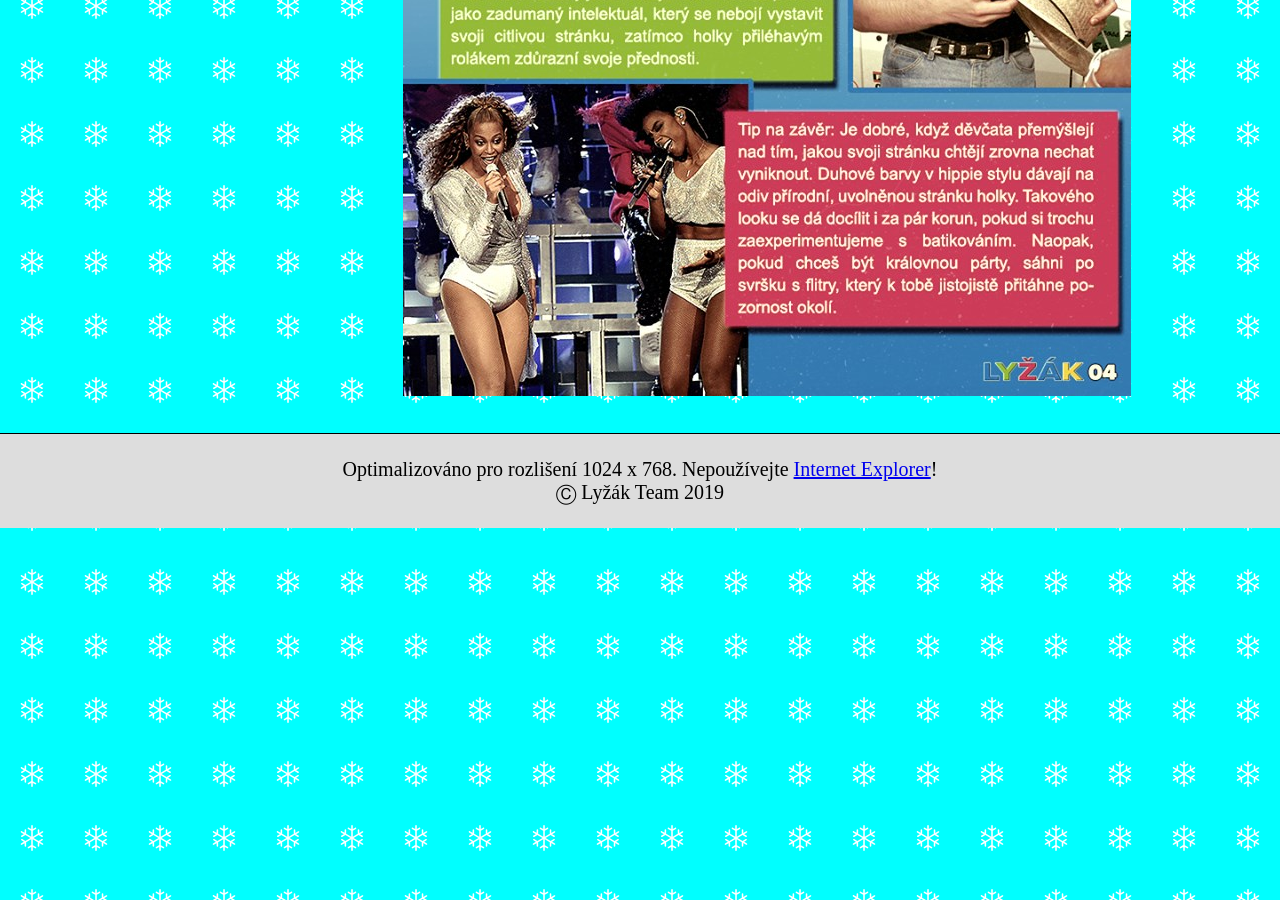
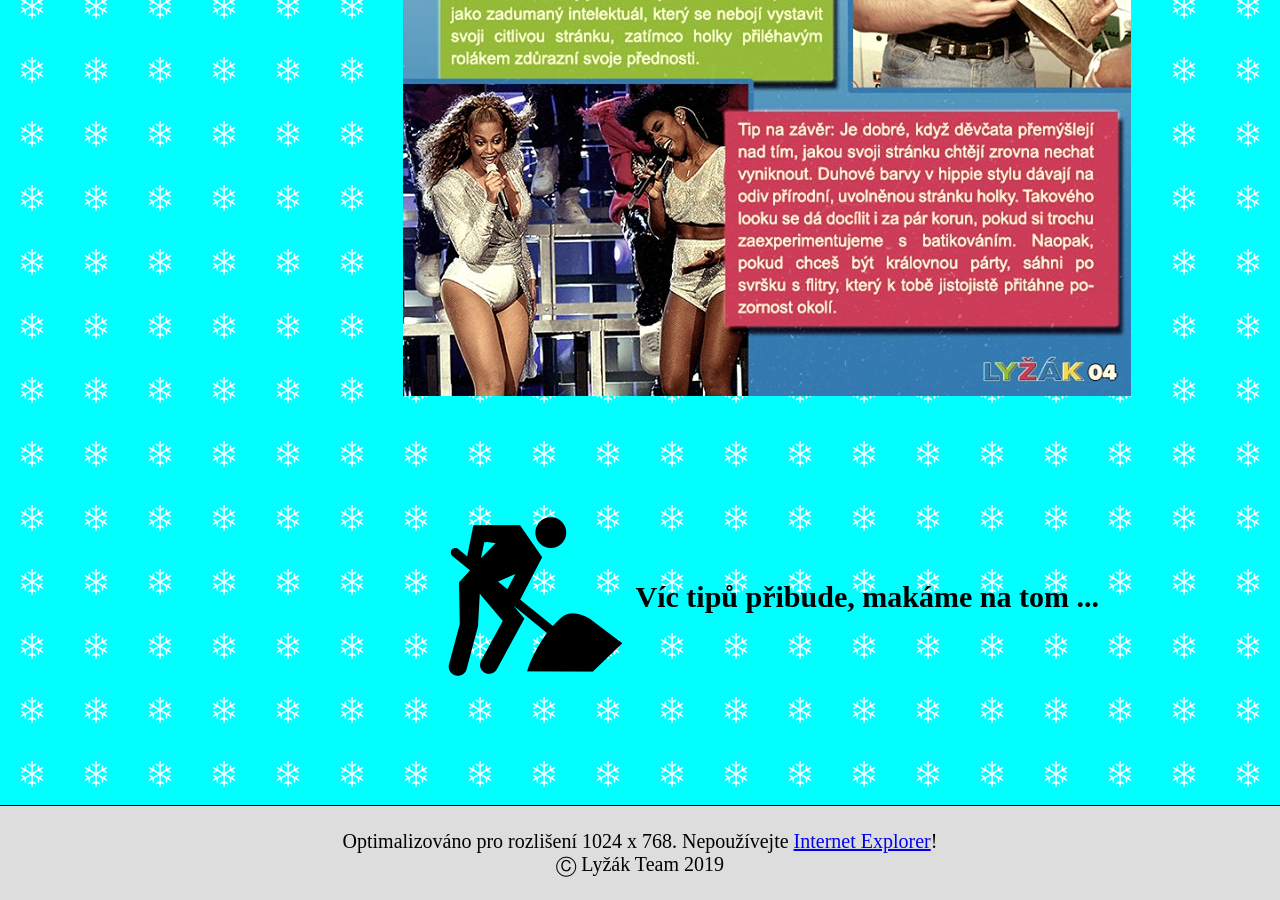
Before and after one commit to mhavelka/lyzak, a Jekyll site: the page built from pages/jak-se-oblict.md, in a window 1280 px wide and 900 px high, scrolled down 1818 px. Built offline with Jekyll 4.4.1, drawn with Linux system fonts in a browser that asks for light colours.

Commit message:
Jak se oblict - construction

```diff
--- a/pages/jak-se-oblict.md
+++ b/pages/jak-se-oblict.md
@@ -4,3 +4,7 @@ permalink: /co-si-oblict/
 ---
 ![Jak se háknout](/assets/img/clothes/jak-se-ohaknout-1.jpg){:class="img-responsive"}
 ![Jak se háknout](/assets/img/clothes/jak-se-ohaknout-2.jpg){:class="img-responsive"}
+<div style="display: flex; align-items: center; justify-content: center; margin: 96px 0;">
+    <img style="display: inline-block" src="/assets/img/clothes/construction.png" />
+    <h2>Víc tipů přibude, makáme na tom ...</h2>
+</div>
```
Also changed, not shown: assets/img/clothes/construction.png (added).
